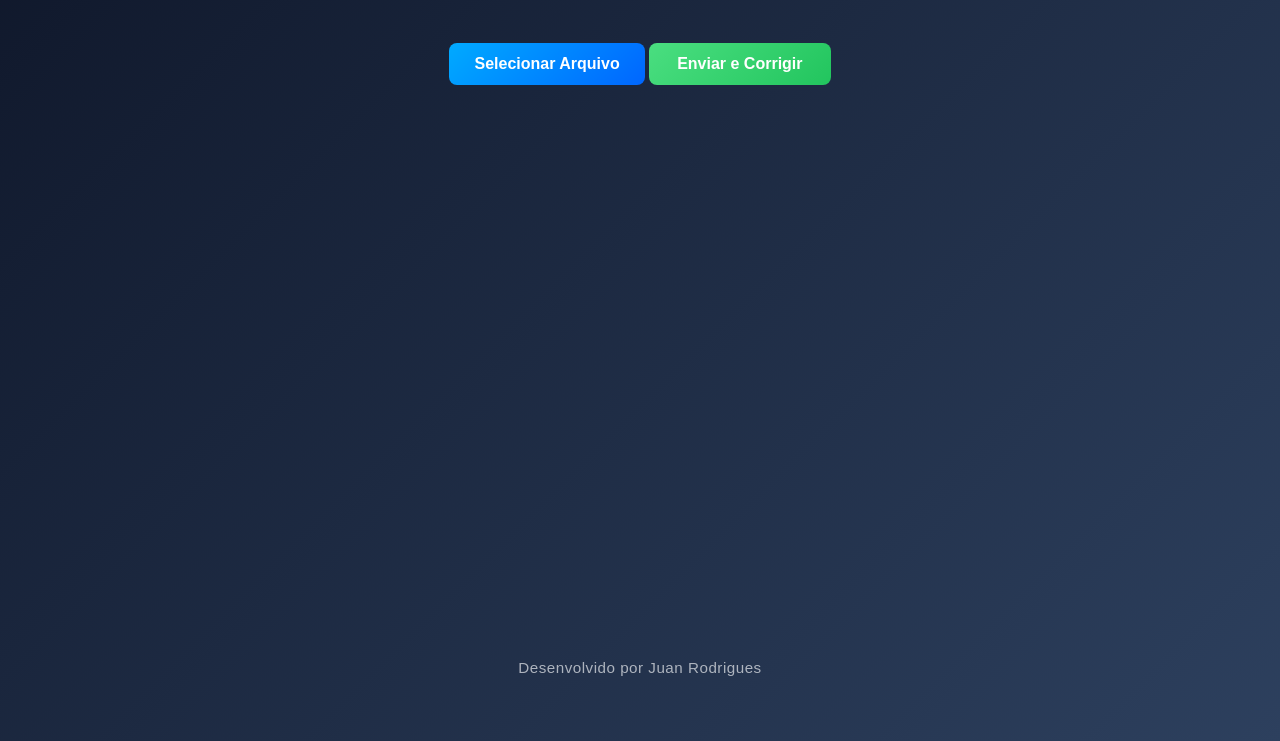
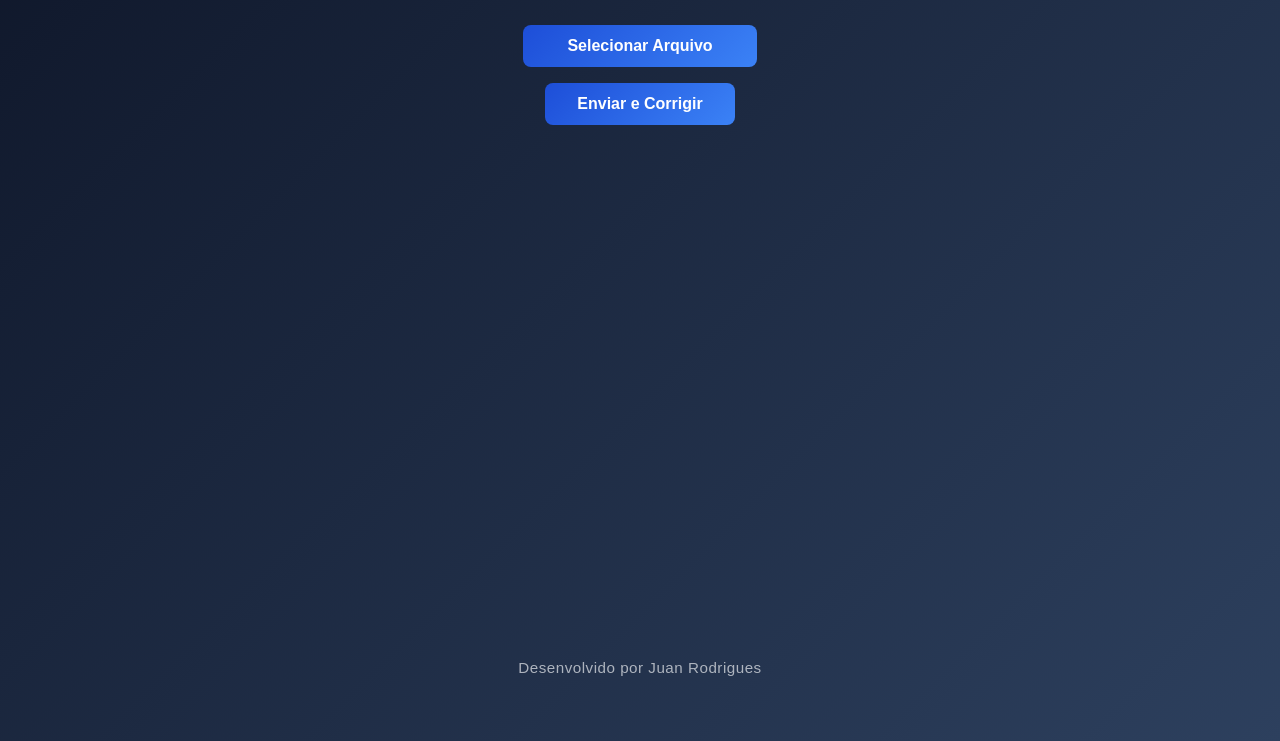
Before and after one commit to Juanzera04/Corre-o-de-SPED, a plain HTML site: page frontend/index.html in a window 1280 px wide. Shown: the part 109-850 px from the top of the page. Drawn offline with Linux system fonts and the light colour scheme.

Commit message:
Formatando os botões

```diff
--- a/frontend/index.html
+++ b/frontend/index.html
@@ -10,15 +10,21 @@
 <h1 class="titulo">Correção de SPED</h1>
 
 <div class="controles">
-    <label for="fileInput" class="file-label">Selecionar Arquivo</label>
+
+    <!-- Botão estilizado do input file -->
+    <label for="fileInput" class="upload-btn">Selecionar Arquivo</label>
     <input type="file" id="fileInput" accept=".txt">
 
-    <button id="btnEnviar" class="btn">Enviar e Corrigir</button>
+    <!-- Mensagem q aparece ao selecionar arquivo -->
+    <p id="arquivo-msg"></p>
+
+    <!-- Botão Enviar -->
+    <button id="btnEnviar" class="upload-btn">Enviar e Corrigir</button>
 
     <p id="mensagem"></p>
 
     <a id="downloadLink" style="display:none;" download="SPED_corrigido.txt">
-        <button class="btn secundario">Baixar Arquivo Corrigido</button>
+        <button class="upload-btn">Baixar Arquivo Corrigido</button>
     </a>
 </div>
 
--- a/frontend/script.js
+++ b/frontend/script.js
@@ -1,3 +1,9 @@
+// Mensagem ao selecionar arquivo
+document.getElementById("fileInput").addEventListener("change", () => {
+    const msg = document.getElementById("arquivo-msg");
+    msg.textContent = "Arquivo selecionado ✔️";
+});
+
 document.getElementById("btnEnviar").addEventListener("click", async () => {
 
     const fileInput = document.getElementById("fileInput");
--- a/frontend/style.css
+++ b/frontend/style.css
@@ -1,4 +1,4 @@
-/* Fundo em degradê */
+/* ====== FUNDO COM DEGRADÊ ====== */
 body {
     background: linear-gradient(135deg, #0f172a, #2d405e);
     font-family: Arial, sans-serif;
@@ -9,77 +9,63 @@ body {
     text-align: center;
 }
 
-/* Título */
+/* ====== TÍTULO ====== */
 .titulo {
     margin-top: 50px;
-    font-size: 2.3rem;
+    font-size: 2.4rem;
     font-weight: 700;
 }
 
-/* Área dos controles (transparente) */
+/* ====== ÁREA DOS BOTÕES ====== */
 .controles {
     margin-top: 40px;
 }
 
-/* Oculta o input original */
+/* ====== BOTÕES PADRÃO (TODOS USAM ESSE) ====== */
+.upload-btn {
+    display: inline-flex;
+    align-items: center;
+    justify-content: center;
+    gap: 8px;
+    background: linear-gradient(135deg, #1d4ed8, #3b82f6);
+    color: #fff;
+    padding: 12px 22px;
+    border-radius: 8px;
+    font-weight: 600;
+    cursor: pointer;
+    transition: all 0.2s ease;
+    min-width: 190px;
+    border: none;
+    font-size: 16px;
+    text-decoration: none;
+}
+
+.upload-btn:hover {
+    background: linear-gradient(135deg, #2563eb, #60a5fa);
+    transform: translateY(-2px);
+}
+
+/* ====== INPUT FILE (OCULTO) ====== */
 #fileInput {
     display: none;
 }
 
-/* Botão estilizado do input file */
-.file-label {
-    display: inline-block;
-    background: linear-gradient(135deg, #00aaff, #0066ff);
-    padding: 12px 25px;
-    border-radius: 8px;
-    cursor: pointer;
-    font-weight: bold;
-    transition: 0.3s ease;
-    font-size: 16px;
+/* ====== MENSAGEM DE ARQUIVO SELECIONADO ====== */
+#arquivo-msg {
+    margin-top: 12px;
+    font-size: 1rem;
+    color: #cbd5e1;
 }
 
-.file-label:hover {
-    transform: scale(1.07);
-    background: linear-gradient(135deg, #33bbff, #3385ff);
-}
-
-/* Botões gerais */
-.btn {
-    display: inline-block;
-    margin-top: 20px;
-    padding: 12px 28px;
-    border-radius: 8px;
-    border: none;
-    cursor: pointer;
-    font-size: 16px;
-    color: white;
-    background: linear-gradient(135deg, #4ade80, #22c55e);
-    font-weight: bold;
-    transition: 0.3s ease;
-}
-
-.btn:hover {
-    transform: scale(1.07);
-    background: linear-gradient(135deg, #6ee7b7, #16a34a);
-}
-
-/* Botão secundário (download) */
-.btn.secundario {
-    background: linear-gradient(135deg, #818cf8, #4f46e5);
-}
-
-.btn.secundario:hover {
-    background: linear-gradient(135deg, #a5b4fc, #6366f1);
-}
-
-/* Mensagens */
+/* ====== MENSAGENS DE STATUS (PROCESSANDO, SUCESSO, ERRO) ====== */
 #mensagem {
     margin-top: 18px;
     font-size: 1rem;
     font-weight: bold;
+    color: #e2e8f0;
 }
 
-/* Rodapé fixo */
+/* ====== RODAPÉ ====== */
 .rodape {
     position: fixed;
     bottom: 15px;
```
